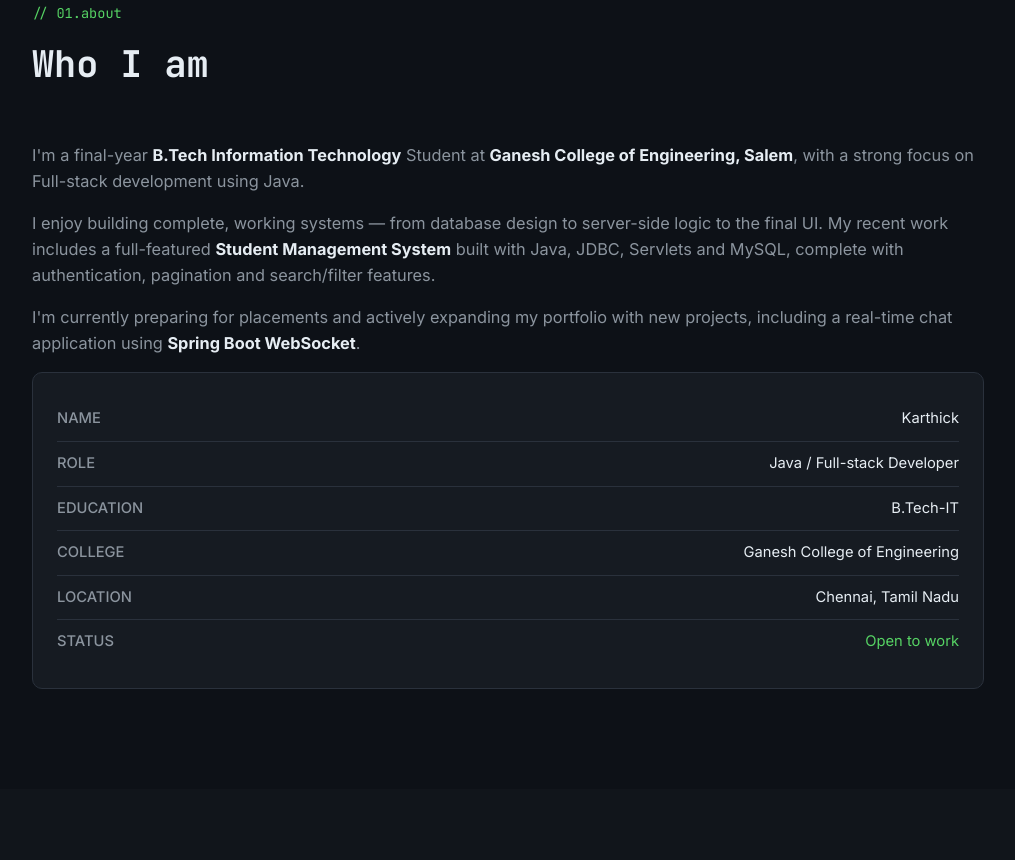
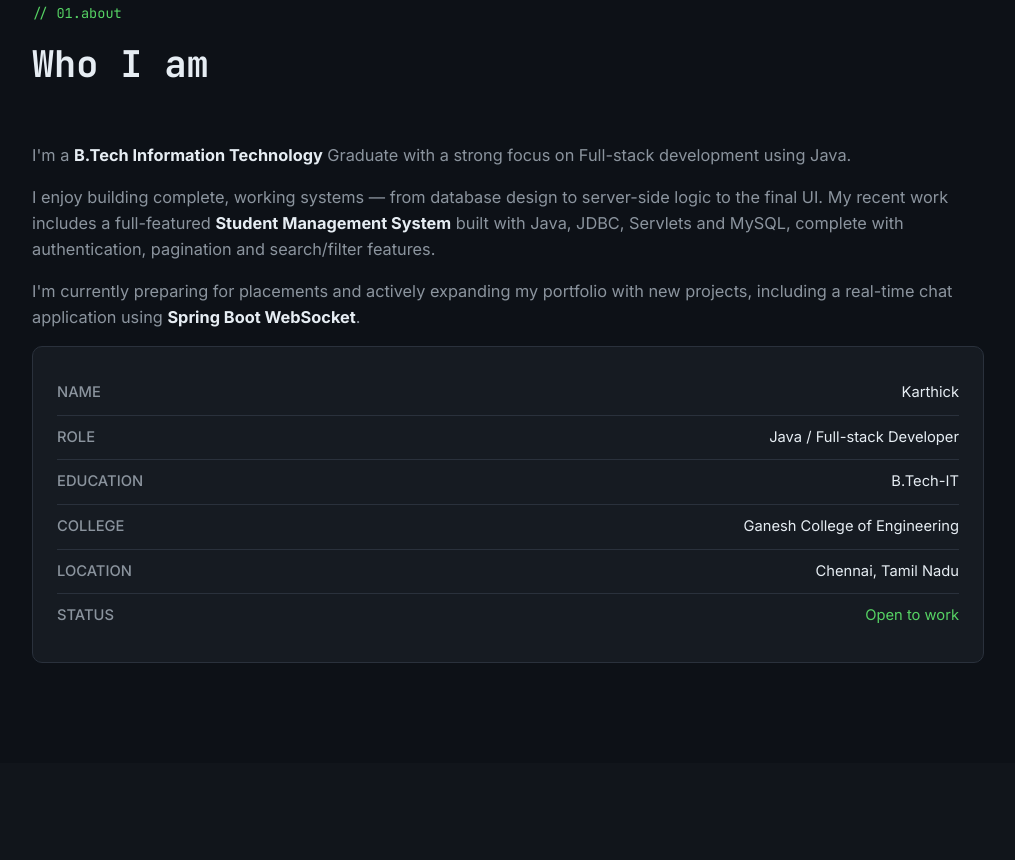
Before and after one commit to Karthick-NP/karthickn, a plain HTML site: page index.html in a window 1280 px wide. Shown: the part 1409-2269 px from the top of the page, without its empty margins (132-1147 px from the left). Drawn offline with Linux system fonts and the light colour scheme.

Commit message:
Fix HTML encoding issues in index.html

```diff
--- a/index.html
+++ b/index.html
@@ -65,7 +65,7 @@
             <h2 class="sec_title">Who I am</h2>
             <div class="about-grid fade-in">
                 <div class="about_text">
-                    <p>I'm a final-year <strong>B.Tech Information Technology</strong> Student at <strong>Ganesh College of Engineering, Salem</strong>, with a strong focus on Full-stack development using Java.</p>
+                    <p>I'm a <strong>B.Tech Information Technology</strong> Graduate with a strong focus on Full-stack development using Java.</p>
                     <p>I enjoy building complete, working systems — from database design to server-side logic to the final UI. My recent work includes a full-featured <strong>Student Management System</strong> built with Java, JDBC, Servlets and MySQL, complete with authentication, pagination and search/filter features.</p>
                     <p>I'm currently preparing for placements and actively expanding my portfolio with new projects, including a real-time chat application using <strong>Spring Boot WebSocket</strong>.</p>
                 </div>
```
